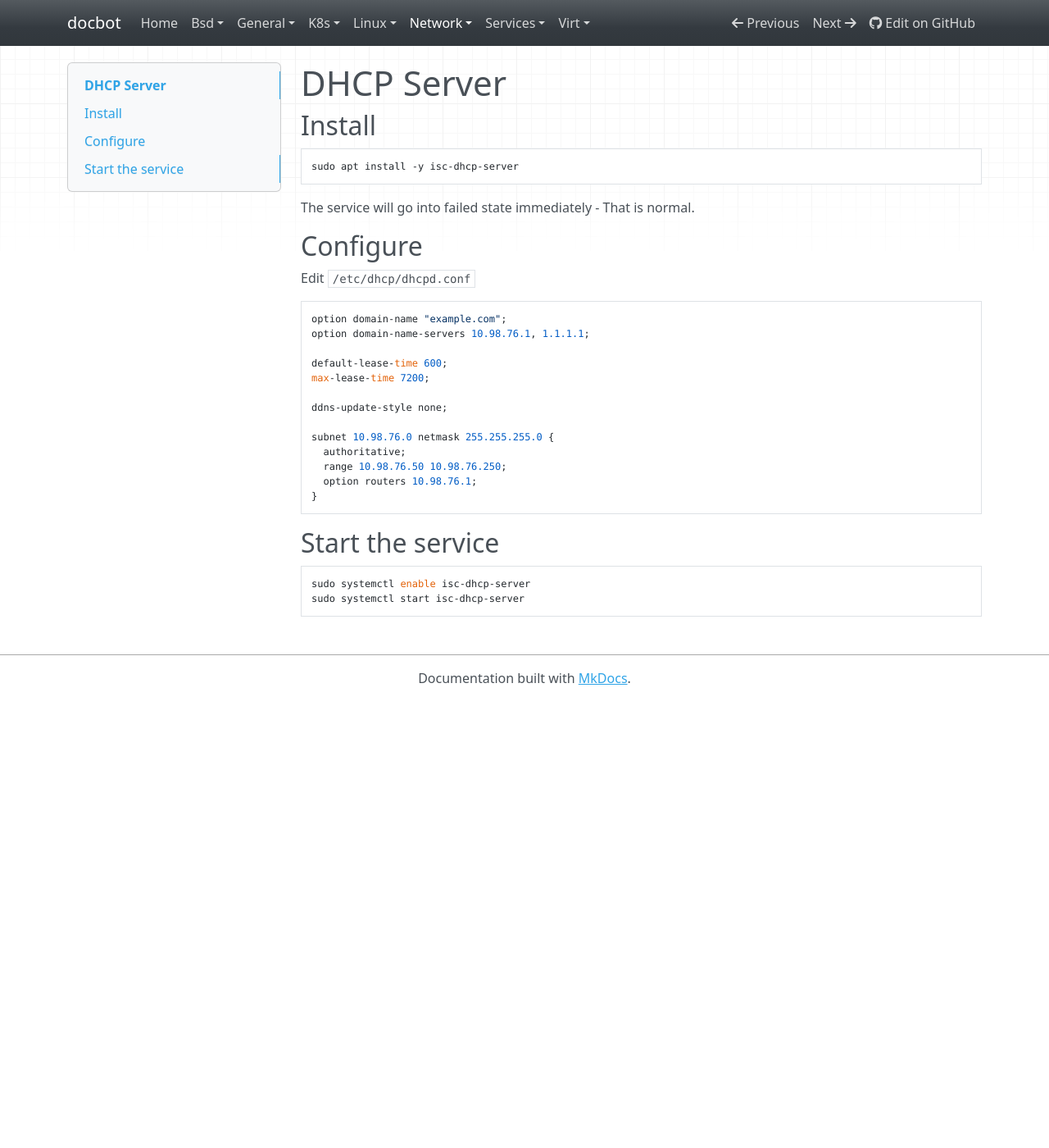
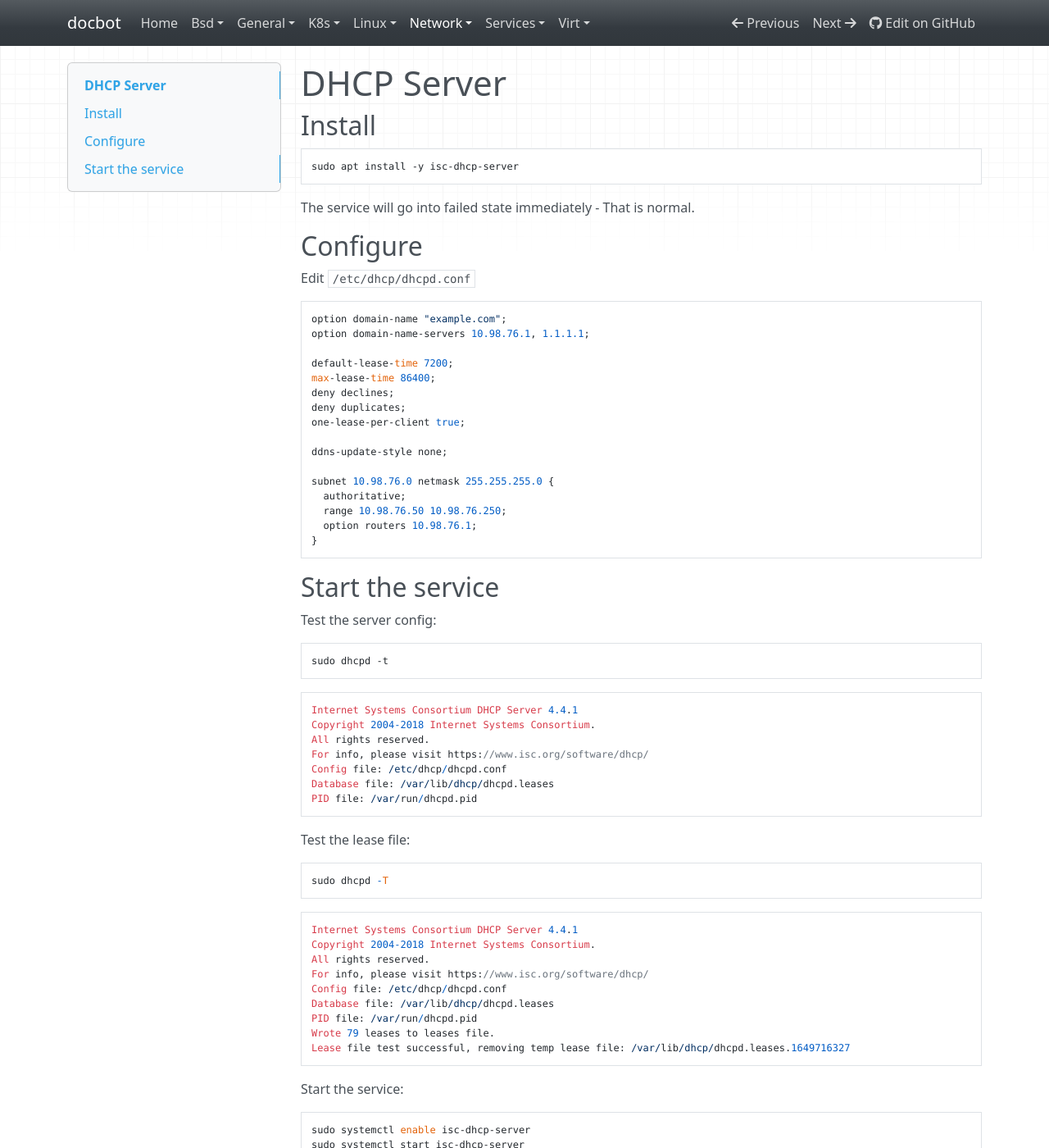
Before and after one commit to noahbailey/docbot, an MkDocs documentation site: the page built from docs/network/dhcpd.md, in a window 1280 px wide and 1400 px high. Shown: the whole window at 82% size. Built offline with MkDocs 1.6.1, drawn with Linux system fonts in a browser that asks for light colours; nearby versions of some CDN libraries.

Commit message:
Update DHCP setup

````diff
--- a/docs/network/dhcpd.md
+++ b/docs/network/dhcpd.md
@@ -14,8 +14,11 @@ Edit `/etc/dhcp/dhcpd.conf`
 option domain-name "example.com";
 option domain-name-servers 10.98.76.1, 1.1.1.1;
 
-default-lease-time 600;
-max-lease-time 7200;
+default-lease-time 7200;
+max-lease-time 86400;
+deny declines;
+deny duplicates;
+one-lease-per-client true;
 
 ddns-update-style none;
 
@@ -28,5 +31,37 @@ subnet 10.98.76.0 netmask 255.255.255.0 {
 
 ## Start the service
 
+Test the server config:
+
+    sudo dhcpd -t
+
+```
+Internet Systems Consortium DHCP Server 4.4.1
+Copyright 2004-2018 Internet Systems Consortium.
+All rights reserved.
+For info, please visit https://www.isc.org/software/dhcp/
+Config file: /etc/dhcp/dhcpd.conf
+Database file: /var/lib/dhcp/dhcpd.leases
+PID file: /var/run/dhcpd.pid
+```
+
+Test the lease file:
+
+    sudo dhcpd -T
+
+```
+Internet Systems Consortium DHCP Server 4.4.1
+Copyright 2004-2018 Internet Systems Consortium.
+All rights reserved.
+For info, please visit https://www.isc.org/software/dhcp/
+Config file: /etc/dhcp/dhcpd.conf
+Database file: /var/lib/dhcp/dhcpd.leases
+PID file: /var/run/dhcpd.pid
+Wrote 79 leases to leases file.
+Lease file test successful, removing temp lease file: /var/lib/dhcp/dhcpd.leases.1649716327
+```
+
+Start the service:
+
     sudo systemctl enable isc-dhcp-server
     sudo systemctl start isc-dhcp-server
````
